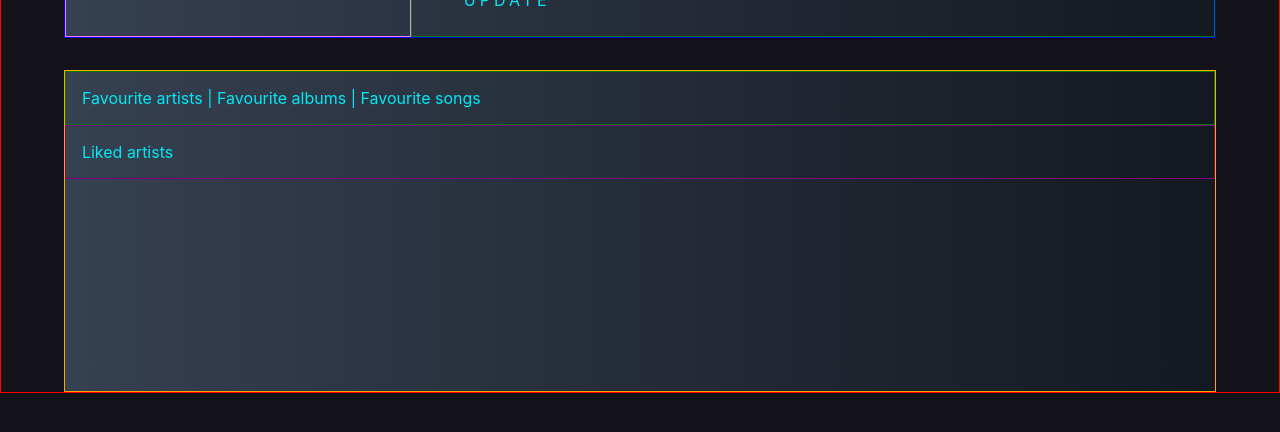
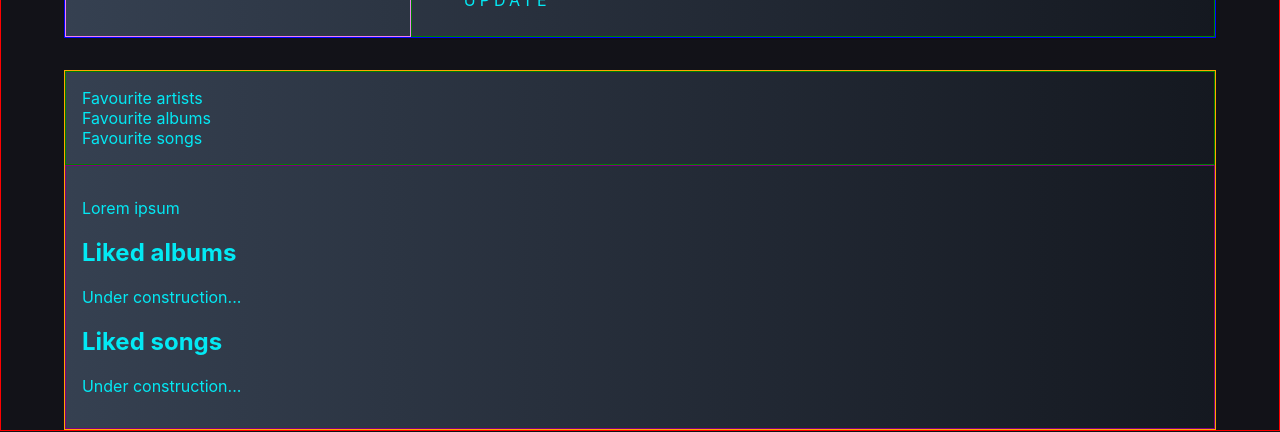
Before and after one commit to CodecoolGlobal/el-proyecte-grande-sprint-1-java-csnelly90, a React (Create React App) app in the folder frontend/: page /user in a window 1280 px wide. Shown: the part 399-831 px from the top of the page. Built offline with nearby package versions, Linux system fonts and the light colour scheme.

Commit message:
WIP implement basic structure and functionality of user page likes

```diff
--- /dev/null
+++ b/frontend/src/components/UserLikes.js
@@ -0,0 +1,41 @@
+import {useState, useEffect} from "react";
+import "../UserPage.css"
+import {dataHandler} from "../data/DataHandler";
+import UserLikesTab from "./UserLikesTab";
+import UserLikesContent from "./UserLikesContent";
+
+function UserLikes() {
+    const [toggleState, setToggleState] = useState(1);
+    // const [artists, setArtists] = useState(null);
+    // const [albums, setAlbums] = useState(null);
+    // const [songs, setSongs] = useState(null);
+
+    const toggleTab = (index) => {
+        setToggleState(index);
+    };
+
+    // useEffect(() => {
+    //     async function getData() {
+    //         let response = await dataHandler.apiGet("/api/artists");
+    //         setArtists(response);
+    //     }
+    //     getData();
+    // }, []);
+
+    return (
+        <div id="user-likes-container">
+            <UserLikesTab
+                toggleState={toggleState}
+                setToggleState={setToggleState}
+                toggleTab={toggleTab}
+            />
+            <UserLikesContent
+                toggleState={toggleState}
+                setToggleState={setToggleState}
+                toggleTab={toggleTab}
+            />
+        </div>
+    );
+}
+
+export default UserLikes;
--- a/frontend/src/components/UserLikesContent.js
+++ b/frontend/src/components/UserLikesContent.js
@@ -4,10 +4,12 @@ import "../UserPage.css"
 function UserLikesContent(props) {
     return (
         <div id="user-likes-content-container">
+            {/*<div id="user-likes-title">*/}
+            {/*    <h2>Liked artists</h2>*/}
+            {/*</div>*/}
             <div
                 className={props.toggleState === 1 ? "likes-content active-content" : "likes-content"}
             >
-                <h2>Content 1</h2>
                 <p>
                     Lorem ipsum
                 </p>
@@ -16,18 +18,18 @@ function UserLikesContent(props) {
             <div
                 className={props.toggleState === 2 ? "likes-content active-content" : "likes-content"}
             >
-                <h2>Content 2</h2>
+                <h2>Liked albums</h2>
                 <p>
-                    dolor sit amet
+                    Under construction...
                 </p>
             </div>
 
             <div
                 className={props.toggleState === 3 ? "likes-content active-content" : "likes-content"}
             >
-                <h2>Content 3</h2>
+                <h2>Liked songs</h2>
                 <p>
-                    consectetur adipisicing elit
+                    Under construction...
                 </p>
             </div>
         </div>
--- a/frontend/src/routes/UserPage.js
+++ b/frontend/src/routes/UserPage.js
@@ -3,6 +3,8 @@ import "../UserPage.css";
 import UserProfileForm from '../components/UserProfileForm';
 import UserProfileImage from '../components/UserProfileImage';
 import userImagePath from '../profileimages/userImage.png';
+import UserLikes from "../components/UserLikes";
+import UserLikesTab from "../components/UserLikesTab";
 
 function UserPage() {
     const data = {
@@ -24,14 +26,13 @@ function UserPage() {
                     <UserProfileForm data={data} />
                 </div>
             </div>
-            <div id="user-likes-container">
-                <div id="user-likes-tab-container">
-                    Favourite artists | Favourite albums | Favourite songs
-                </div>
-                <div id="user-likes-content-container">
-                    Liked artists
-                </div>
-            </div>
+            <UserLikes />
+                {/*<div id="user-likes-tab-container">*/}
+                {/*    Favourite artists | Favourite albums | Favourite songs*/}
+                {/*</div>*/}
+                {/*<div id="user-likes-content-container">*/}
+                {/*    */}
+                {/*</div>*/}
         </div>
     );
 }
```
